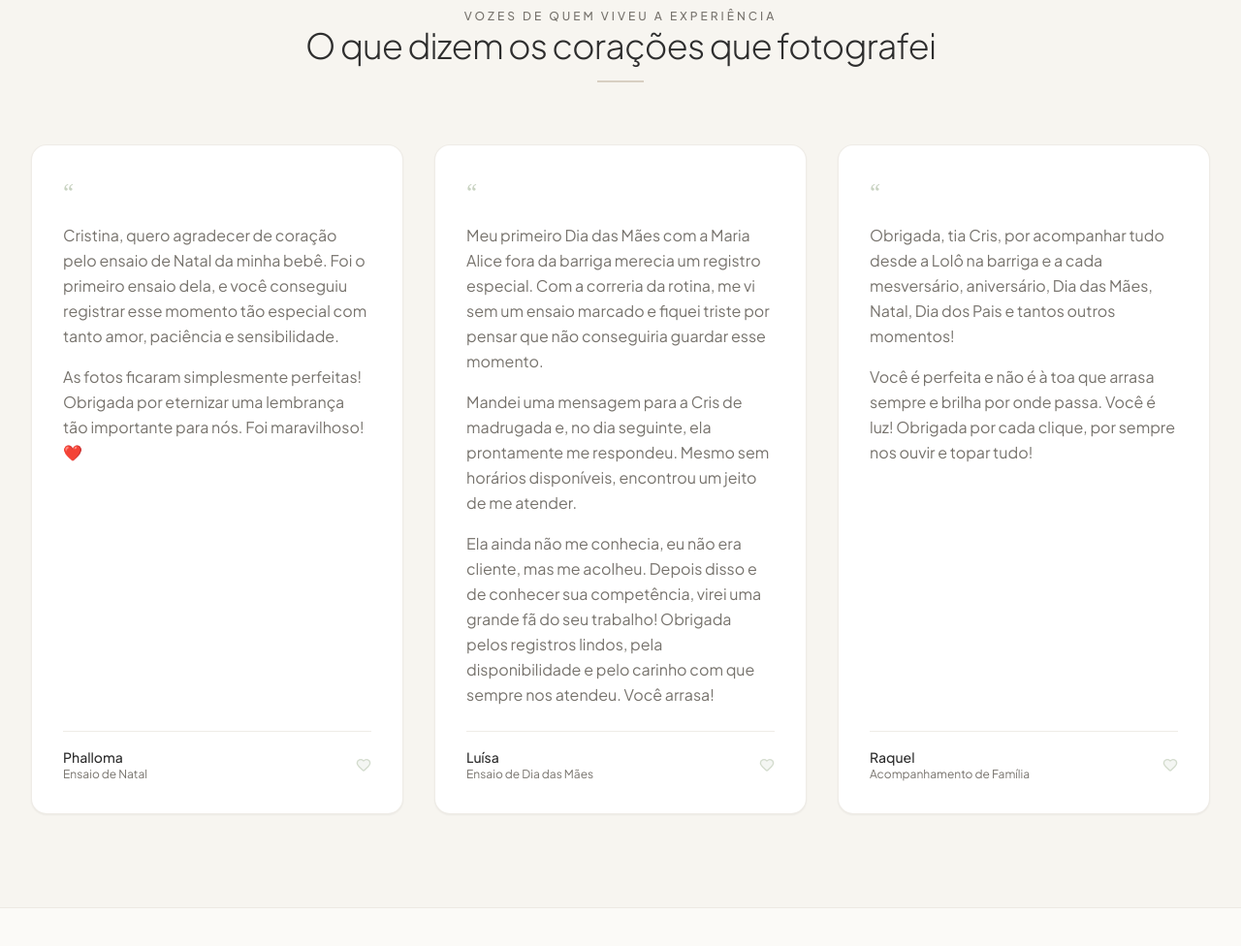
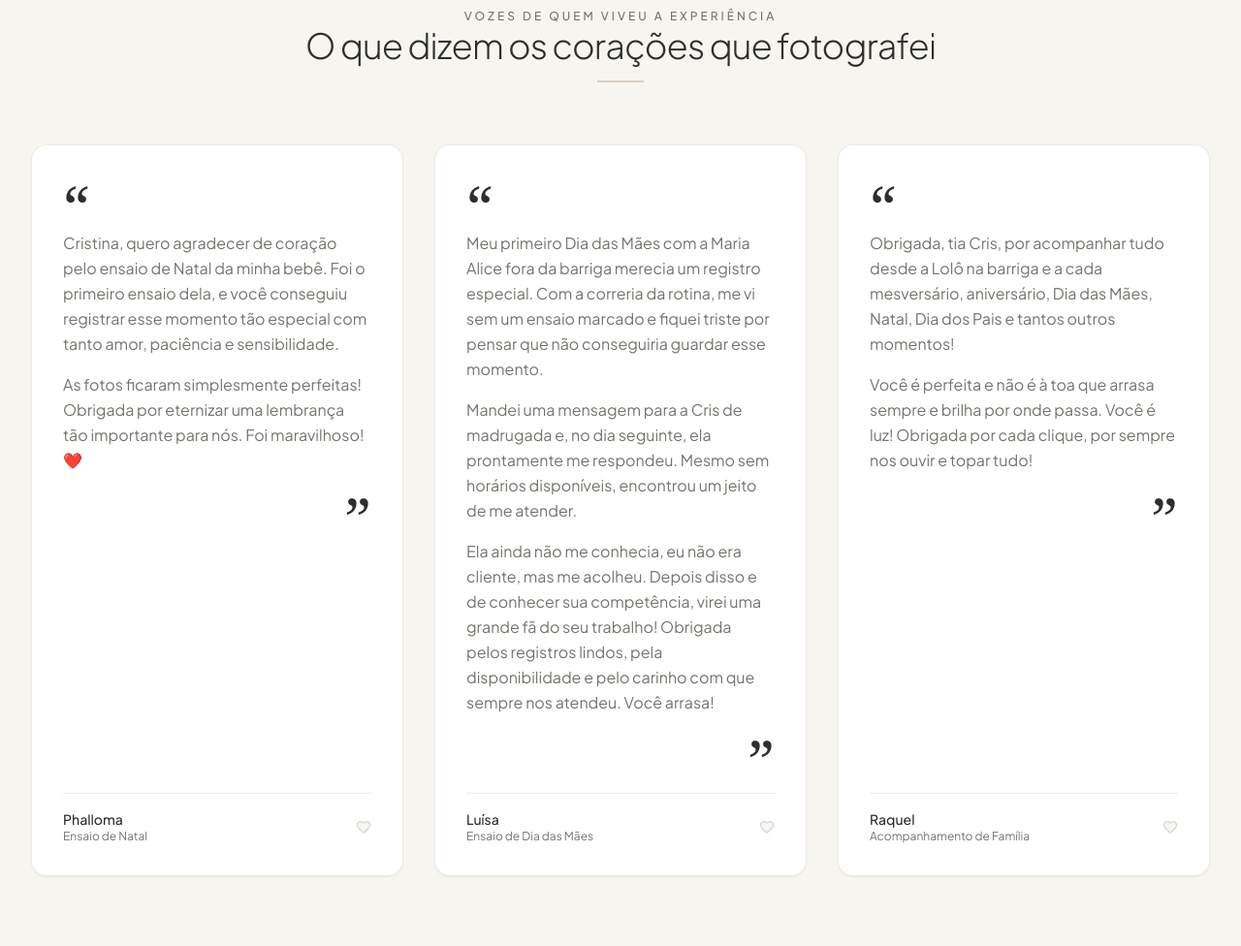
Before and after one commit to NathanLuceat/cristinafotografia, a website built with Vite: page index.html in a window 1280 px wide. Shown: the part 3073-4049 px from the top of the page at 97% size. Built offline with nearby package versions, Linux system fonts and the light colour scheme; what photoswipe would draw is missing.

Commit message:
Fix: Melhoria nos comentários

```diff
--- a/index.html
+++ b/index.html
@@ -381,13 +381,14 @@
             <!-- Depoimento 1: Phalloma -->
             <div class="p-8 rounded-2xl bg-white border border-cf-beige/40 shadow-xs flex flex-col justify-between space-y-6">
               <div class="space-y-4">
-                <div class="text-cf-sage text-2xl font-serif">“</div>
+                <div class="text-cf-graphite text-6xl font-serif leading-none h-10" aria-hidden="true">“</div>
                 <p class="text-sm sm:text-base text-cf-warmgray leading-relaxed font-normal">
                   Cristina, quero agradecer de coração pelo ensaio de Natal da minha bebê. Foi o primeiro ensaio dela, e você conseguiu registrar esse momento tão especial com tanto amor, paciência e sensibilidade.
                 </p>
                 <p class="text-sm sm:text-base text-cf-warmgray leading-relaxed font-normal">
                   As fotos ficaram simplesmente perfeitas! Obrigada por eternizar uma lembrança tão importante para nós. Foi maravilhoso! ❤️
                 </p>
+                <div class="text-cf-graphite text-6xl font-serif leading-none h-10 text-right" aria-hidden="true">”</div>
               </div>
               <div class="pt-4 border-t border-cf-beige/40 flex items-center justify-between">
                 <div>
@@ -401,7 +402,7 @@
             <!-- Depoimento 2: Luísa -->
             <div class="p-8 rounded-2xl bg-white border border-cf-beige/40 shadow-xs flex flex-col justify-between space-y-6">
               <div class="space-y-4">
-                <div class="text-cf-sage text-2xl font-serif">“</div>
+                <div class="text-cf-graphite text-6xl font-serif leading-none h-10" aria-hidden="true">“</div>
                 <p class="text-sm sm:text-base text-cf-warmgray leading-relaxed font-normal">
                   Meu primeiro Dia das Mães com a Maria Alice fora da barriga merecia um registro especial. Com a correria da rotina, me vi sem um ensaio marcado e fiquei triste por pensar que não conseguiria guardar esse momento.
                 </p>
@@ -411,6 +412,7 @@
                 <p class="text-sm sm:text-base text-cf-warmgray leading-relaxed font-normal">
                   Ela ainda não me conhecia, eu não era cliente, mas me acolheu. Depois disso e de conhecer sua competência, virei uma grande fã do seu trabalho! Obrigada pelos registros lindos, pela disponibilidade e pelo carinho com que sempre nos atendeu. Você arrasa!
                 </p>
+                <div class="text-cf-graphite text-6xl font-serif leading-none h-10 text-right" aria-hidden="true">”</div>
               </div>
               <div class="pt-4 border-t border-cf-beige/40 flex items-center justify-between">
                 <div>
@@ -424,13 +426,14 @@
             <!-- Depoimento 3: Raquel -->
             <div class="p-8 rounded-2xl bg-white border border-cf-beige/40 shadow-xs flex flex-col justify-between space-y-6">
               <div class="space-y-4">
-                <div class="text-cf-sage text-2xl font-serif">“</div>
+                <div class="text-cf-graphite text-6xl font-serif leading-none h-10" aria-hidden="true">“</div>
                 <p class="text-sm sm:text-base text-cf-warmgray leading-relaxed font-normal">
                   Obrigada, tia Cris, por acompanhar tudo desde a Lolô na barriga e a cada mesversário, aniversário, Dia das Mães, Natal, Dia dos Pais e tantos outros momentos!
                 </p>
                 <p class="text-sm sm:text-base text-cf-warmgray leading-relaxed font-normal">
                   Você é perfeita e não é à toa que arrasa sempre e brilha por onde passa. Você é luz! Obrigada por cada clique, por sempre nos ouvir e topar tudo!
                 </p>
+                <div class="text-cf-graphite text-6xl font-serif leading-none h-10 text-right" aria-hidden="true">”</div>
               </div>
               <div class="pt-4 border-t border-cf-beige/40 flex items-center justify-between">
                 <div>
```
